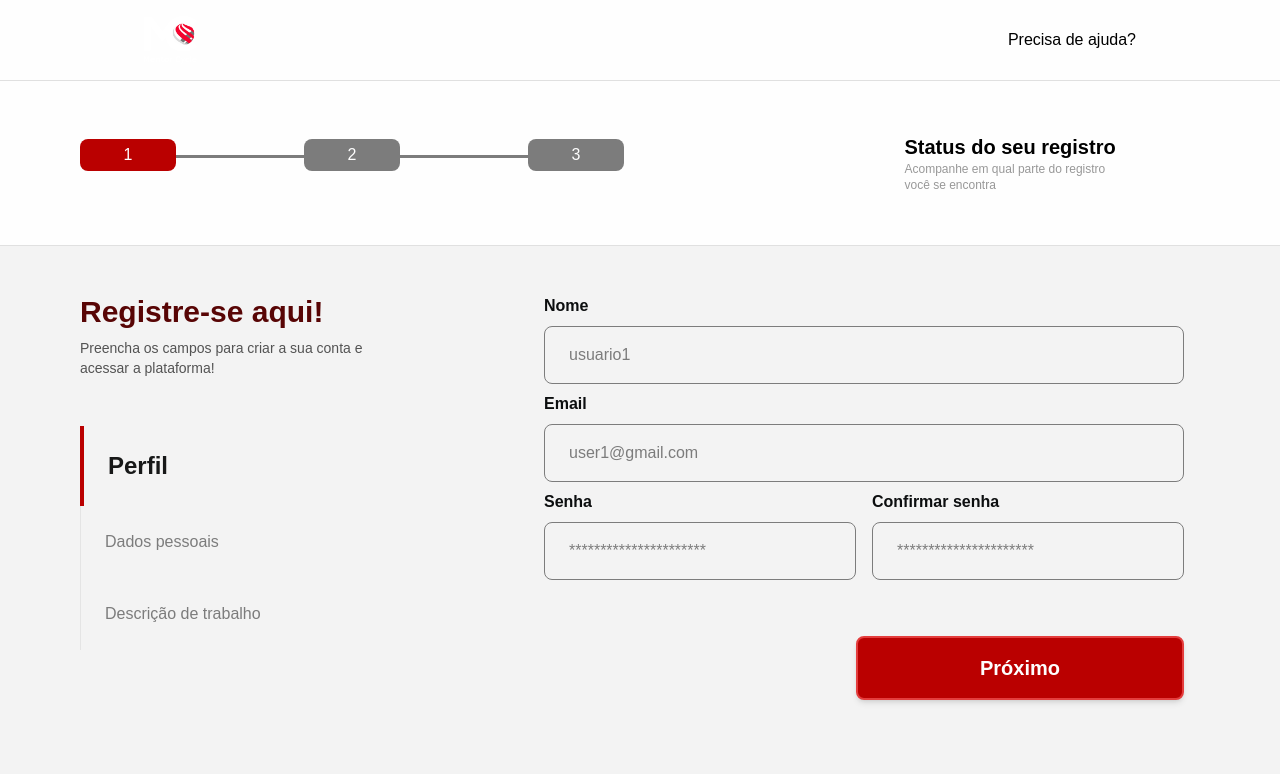
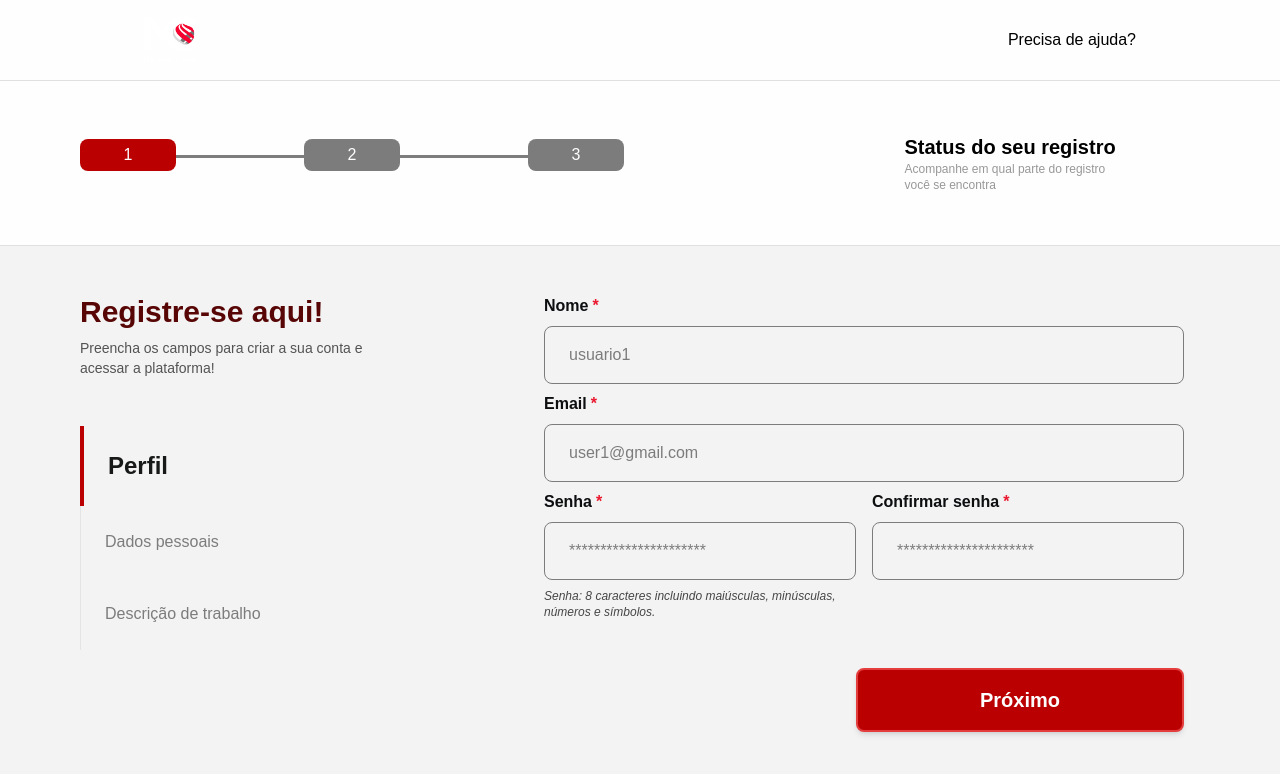
Before and after one commit to Mentor-Cycle/mentor-cycle-fe, a Next.js app: page /signup/register in a window 1280 px wide. Shown: the top 774 px of the page. Built offline with nearby package versions, Linux system fonts and the light colour scheme.

Commit message:
fix: validation regex password

```diff
--- a/src/components/registerForm/FormSteps.tsx
+++ b/src/components/FormSteps/FormSteps.tsx
@@ -61,6 +61,8 @@ const FormSteps: React.FC<FormStepsProps> = ({
       } else {
         setStepForm((prevStep) => prevStep + 1);
       }
+    } else {
+      alert("Digite os campos obrigatórios");
     }
   };
 
--- a/src/components/registerForm/PersonalInformation.tsx
+++ b/src/components/FormSteps/PersonalInformation.tsx
@@ -15,7 +15,7 @@ const PersonalInformation = ({ formData }: FormDataTypes) => {
   const handleSelectedCountry = (selectedCountry: string) => {
     setSelectedCountry(selectedCountry);
   };
-  const { birthDate, skills } = formData;
+  const { skills } = formData;
 
   return (
     <>
@@ -36,9 +36,11 @@ const PersonalInformation = ({ formData }: FormDataTypes) => {
           name="birthDate"
           type="date"
           placeholder="XX/XX/XXXX"
+          required
         />
       </div>
       <Input
+        required
         label="Especialização"
         name="skills"
         placeholder="design"
--- /dev/null
+++ b/src/components/FormSteps/Profile.tsx
@@ -0,0 +1,106 @@
+import Input from "@components/Input";
+import clsx from "clsx";
+import { useState } from "react";
+import { createStringRequirements } from "utils/regex";
+import { FormDataTypes } from "./FormSteps.types";
+
+const Profile = ({ formData }: FormDataTypes) => {
+  const { firstName, email } = formData;
+  const [password, setPassword] = useState("");
+  const [repeatPassword, setRepeatPassword] = useState("");
+  const [passwordError, setPasswordError] = useState("");
+
+  const passwordRequirements = createStringRequirements({
+    minLength: 8,
+    includeNumber: true,
+    includeLowercase: true,
+    includeUppercase: true,
+    includeSpecial: true,
+  });
+
+  const handlePasswordChange = ({
+    target,
+  }: React.ChangeEvent<HTMLInputElement>) => {
+    setPassword(target.value);
+    if (repeatPassword !== "" && repeatPassword !== target.value) {
+      setPasswordError("As senhas não correspondem.");
+    } else {
+      setPasswordError("");
+    }
+  };
+
+  const handleRepeatPasswordChange = ({
+    target,
+  }: React.ChangeEvent<HTMLInputElement>) => {
+    setRepeatPassword(target.value);
+    if (password !== target.value) {
+      setPasswordError("As senhas não correspondem.");
+    } else {
+      setPasswordError("");
+    }
+  };
+
+  return (
+    <>
+      <Input
+        label="Nome"
+        name="firstName"
+        placeholder="usuario1"
+        defaultValue={firstName}
+        required
+      />
+      <Input
+        label="Email"
+        name="email"
+        type="email"
+        placeholder="user1@gmail.com"
+        defaultValue={email}
+        required
+      />
+      <div className="sm:flex gap-4">
+        <div className="w-full">
+          <Input
+            title="Senha: 8 caracteres incluindo maiúsculas, minúsculas, números e símbolos."
+            label="Senha"
+            name="password"
+            placeholder="**********************"
+            type="password"
+            value={password}
+            onChange={handlePasswordChange}
+            pattern={passwordRequirements.toString().slice(1, -1)}
+            required
+          />
+          <p
+            className={clsx(
+              `${
+                !password ? "block opacity-90" : "invisible opacity-0"
+              } text-xs text-secondary-01 italic  transition-all duration-700`
+            )}
+          >
+            Senha: 8 caracteres incluindo maiúsculas, minúsculas, números e
+            símbolos.
+          </p>
+        </div>
+        <div className="w-full">
+          <Input
+            label="Confirmar senha"
+            name=""
+            placeholder="**********************"
+            type="password"
+            value={repeatPassword}
+            onChange={handleRepeatPasswordChange}
+            pattern={passwordRequirements.toString().slice(1, -1)}
+            required
+          />
+          {passwordError && (
+            <p className="text-danger-01 text-xs italic mt-4">
+              {passwordError}
+            </p>
+          )}
+        </div>
+      </div>
+    </>
+  );
+};
+
+export default Profile;
--- a/src/components/Input/Input.tsx
+++ b/src/components/Input/Input.tsx
@@ -44,9 +44,15 @@ const InputComponent: FC<InputComponentProps> = ({
       htmlFor={name}
     >
       {label}
+      {props.required && (
+        <span title="Obrigatório" className="text-danger-01 mx-1">
+          *
+        </span>
+      )}
       <input
         ref={forwardedRef}
         name={name}
+        disabled={disabled}
         {...props}
         className={clsx(
           sizesInput[size],
--- a/src/components/LocationSelector/SelectCountry.tsx
+++ b/src/components/LocationSelector/SelectCountry.tsx
@@ -31,8 +31,12 @@ const SelectCountry = ({ handleSelectedCountry }: CountryProps) => {
         className="text-base text-secondary-04 font-bold"
       >
         País
+        <span title="Obrigatório" className="text-danger-01 mx-1">
+          *
+        </span>
       </Label>
       <Select.Root
+        required
         onValueChange={(value) => handleSelectedCountry(value)}
         name="country"
       >
--- a/src/components/registerForm/Profile.tsx
+++ /dev/null
@@ -1,75 +0,0 @@
-import Input from "@components/Input";
-import { useRef } from "react";
-import { FormDataTypes } from "./FormSteps.types";
-
-const Profile = ({ formData }: FormDataTypes) => {
-  const { firstName, email, password } = formData;
-
-  const passwordRef = useRef<HTMLInputElement>(null);
-  const repeatPasswordRef = useRef<HTMLInputElement>(null);
-
-  const validatePasswords = () => {
-    if (
-      passwordRef.current &&
-      repeatPasswordRef.current &&
-      repeatPasswordRef.current.value !== ""
-    ) {
-      if (repeatPasswordRef.current.value !== passwordRef.current.value) {
-        repeatPasswordRef.current.setCustomValidity(
-          "As senhas não correspondem."
-        );
-      } else {
-        repeatPasswordRef.current.setCustomValidity("");
-      }
-
-      repeatPasswordRef.current.reportValidity();
-    }
-  };
-  return (
-    <>
-      <Input
-        label="Nome"
-        name="firstName"
-        placeholder="usuario1"
-        defaultValue={firstName}
-        required
-      />
-      <Input
-        label="Email"
-        name="email"
-        type="email"
-        placeholder="user1@gmail.com"
-        defaultValue={email}
-        required
-      />
-      <div className="sm:flex gap-4">
-        <Input
-          label="Senha"
-          name="password"
-          placeholder="**********************"
-          type="password"
-          defaultValue={password}
-          required
-          onChange={validatePasswords}
-          onBlur={validatePasswords}
-          ref={passwordRef}
-          // pattern={"^.{7,}$"}
-        />
-        <Input
-          label="Confirmar senha"
-          name=""
-          placeholder="**********************"
-          type="password"
-          // defaultValue={}
-          required
-          onChange={validatePasswords}
-          onBlur={validatePasswords}
-          ref={repeatPasswordRef}
-          // pattern={"^.{7,}$"}
-        />
-      </div>
-    </>
-  );
-};
-
-export default Profile;
--- a/src/pages/signup/register.tsx
+++ b/src/pages/signup/register.tsx
@@ -2,7 +2,7 @@ import { useState } from "react";
 import Image from "next/image";
 import logo from "../../public/logo.png";
 import StepperVertical from "@components/StepperVertical";
-import FormSteps from "@components/registerForm";
+import FormSteps from "@components/FormSteps";
 import Stepper from "@components/Stepper";
 import { useRouter } from "next/router";
 
--- /dev/null
+++ b/src/utils/regex.ts
@@ -0,0 +1,80 @@
+export function createStringRequirements({
+  minLength = 8,
+  maxLength,
+  includeNumber = true,
+  includeLowercase = true,
+  includeSpecial = true,
+  includeUppercase = true,
+}: StringRequirementsArgs = {}): RegExp {
+  const min = minLength && minLength > 0 ? minLength : 1;
+  const max = maxLength && maxLength > min ? maxLength : "";
+  return new RegExp(
+    `^${patternFormatter("?=.*?[A-Z]", includeUppercase)}${patternFormatter(
+      "?=.*?[a-z]",
+      includeLowercase
+    )}${patternFormatter("?=.*?[0-9]", includeNumber)}${patternFormatter(
+      "?=.*?[#?!@$%^&*-]",
+      includeSpecial
+    )}.{${min},${max}}`
+  );
+}
+
+export function patternFormatter(
+  pattern: string,
+  args: IncludeRequirement
+): string {
+  return args === false
+    ? ""
+    : args === true
+    ? `(${pattern})`
+    : `(${pattern}{${(() => {
+        const min = args.min && args.min > 0 ? args.min : 1;
+        const max = args.max && args.max > min ? args.max : "";
+        return `${min},${max}`;
+      })()}})`;
+}
+
+type IncludeRequirement =
+  | {
+      /**
+       * This number must be greater than 0
+       */
+      min?: number;
+      /**
+       * If you specify the max without the min, the min default will be 1
+       */
+      max?: number;
+    }
+  | boolean;
+
+interface StringRequirementsArgs {
+  /**
+   * The minimum length of the string
+   * @default 8
+   */
+  minLength?: number;
+  /**
+   * The maximum length of the string
+   */
+  maxLength?: number;
+  /**
+   * To include a number from 0 to 9
+   * @default true
+   */
+  includeNumber?: IncludeRequirement;
+  /**
+   * To include a uppercase letter from A to Z
+   * @default true
+   */
+  includeUppercase?: IncludeRequirement;
+  /**
+   * To include a lowercase letter from a to z
+   * @default true
+   */
+  includeLowercase?: IncludeRequirement;
+  /**
+   * To include a special character, the valid ones are: #?!@$%^&*-
+   * @default true
+   */
+  includeSpecial?: IncludeRequirement;
+}
```
Also changed, not shown: src/components/FormSteps/ContactInformation.tsx (renamed from src/components/registerForm/ContactInformation.tsx), src/components/FormSteps/FormSteps.types.ts (renamed from src/components/registerForm/FormSteps.types.ts), src/components/FormSteps/index.tsx (renamed from src/components/registerForm/index.tsx).
